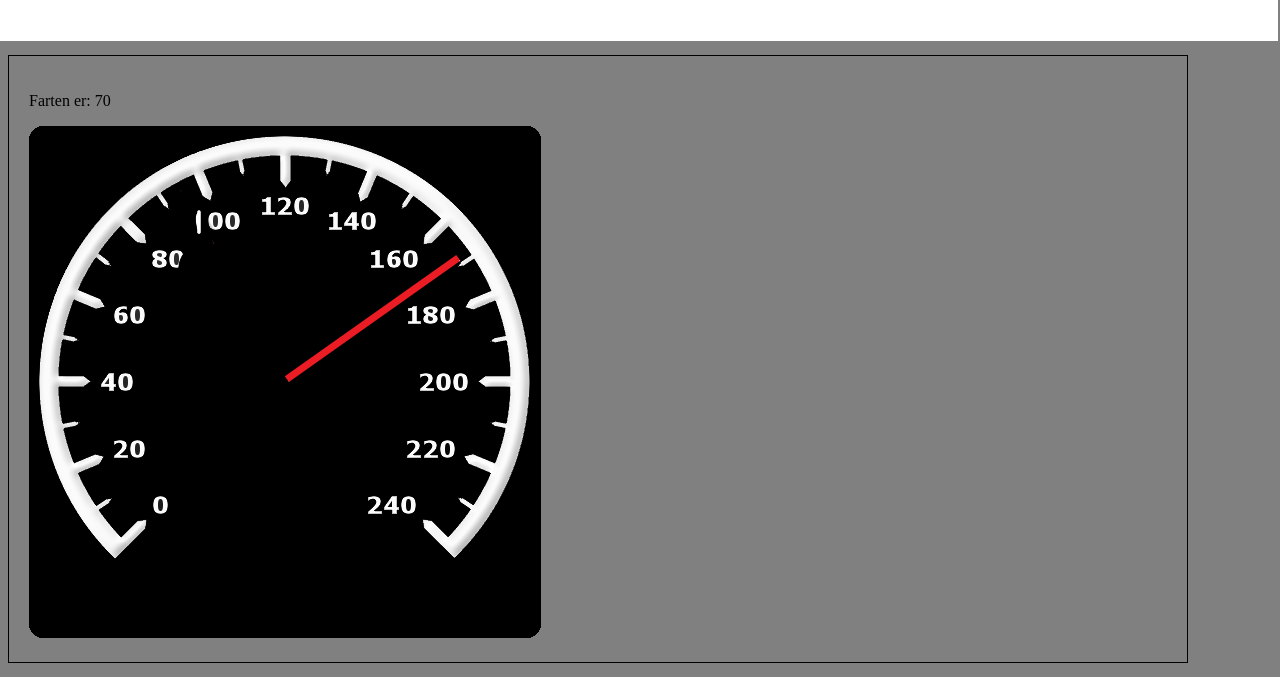
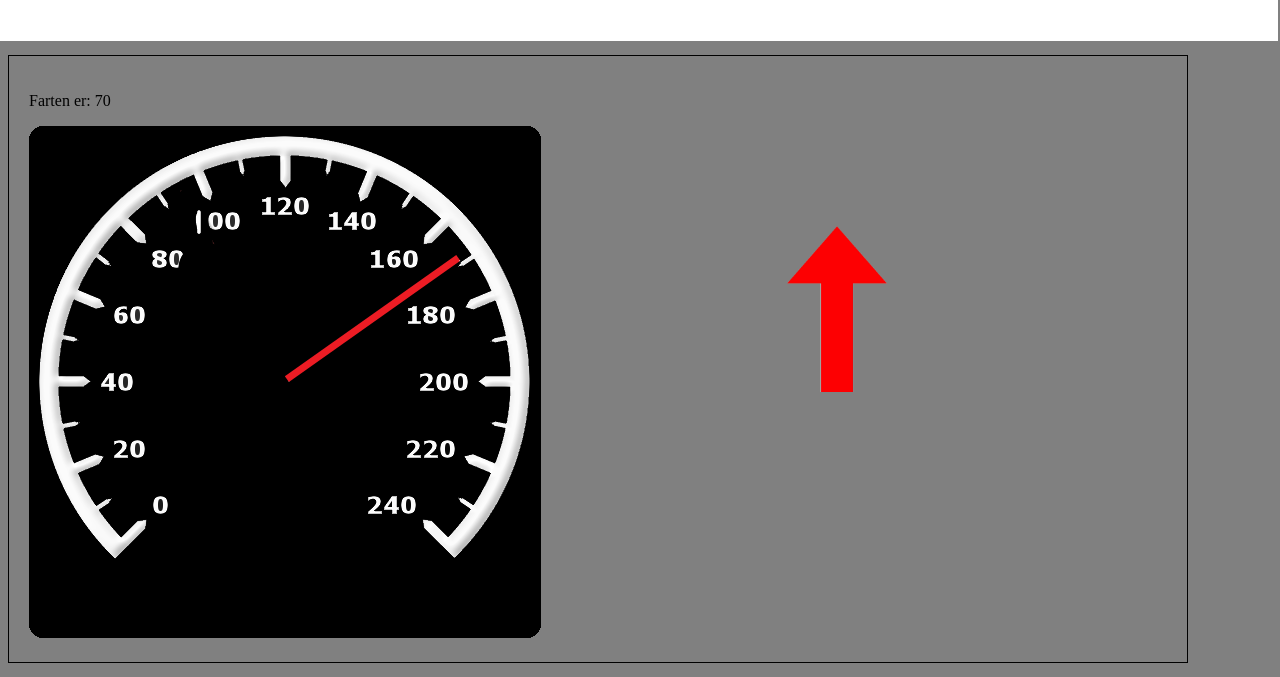
Before and after one commit to marilhan/ev3website, a plain HTML site: page index.html in a window 1280 px wide. Shown: the part 67-744 px from the top of the page. Drawn offline with Linux system fonts and the light colour scheme.

Commit message:
pil test

```diff
--- a/index.html
+++ b/index.html
@@ -48,6 +48,13 @@
 				width: 45px;
 				visibility: hidden;
 			}
+	.pilImg{
+		float: right;
+		position: relative;
+		width: 100px;
+		right: 280px;
+		top: 100px
+	}
 
 	</style>
 </head>
@@ -65,6 +72,7 @@
 			<img src="speedometer.png" id="speedometer" class="speedom">
 			<img src="nystrek.png" id="nystrek" class="speedline">
 			<img src="reverseImg.jpg" id="reverseImg" class="reverseImg">
+			<img src="pil.png" id="pil" class="pilImg"
   	</div>
 
 	</div>
```
Also changed, not shown: pil.png (added).
